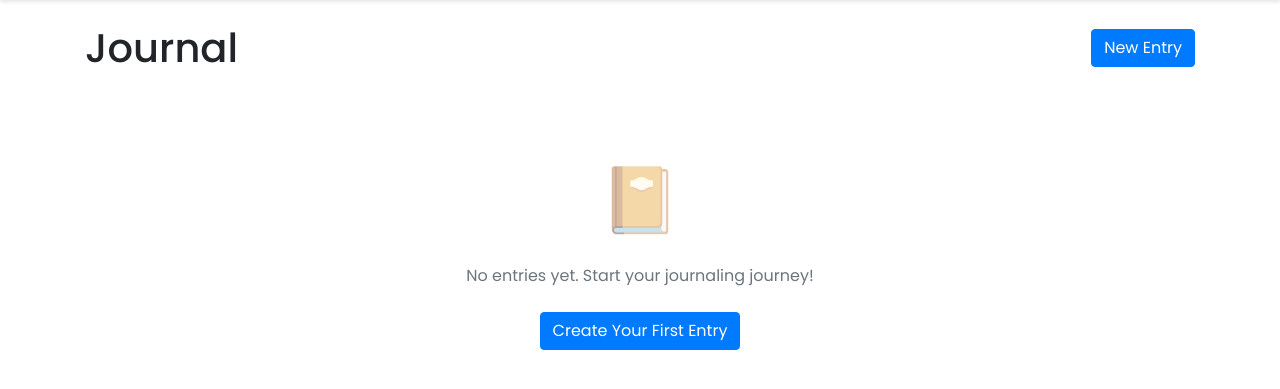
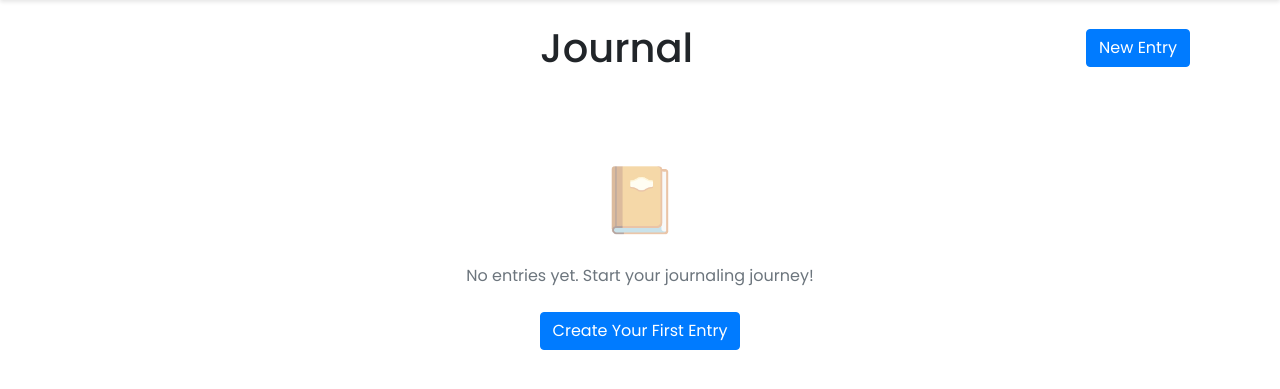
Before and after one commit to Vikram-04/Odayssey, a Flask app: page /journal in a window 1280 px wide. Shown: the part 80-469 px from the top of the page. Run offline with Flask 3, Linux system fonts and the light colour scheme; the visitor is signed in with stand-in values (Sample User, id 1); data that the repository does not hold is empty; some libraries are stand-ins or nearby versions; some web fonts are replaced.

Commit message:
Journal page view

```diff
--- a/templates/journal.html
+++ b/templates/journal.html
@@ -1,9 +1,11 @@
 {% extends "layout.html" %} {% block title %}Journal{% endblock %} {% block body
 %}
 <div class="container pt-4 pb-2">
-  <div class="d-flex justify-content-between align-items-center mb-4">
+  <div class="d-flex align-items-center mb-4" style="margin-left: 41%">
     <h1 class="mb-0">Journal</h1>
-    <a href="/journal/new" class="btn btn-primary">New Entry</a>
+    <a href="/journal/new" class="btn btn-primary" style="margin-left: 60%"
+      >New Entry</a
+    >
   </div>
 
   <div class="journal-feed">
```
